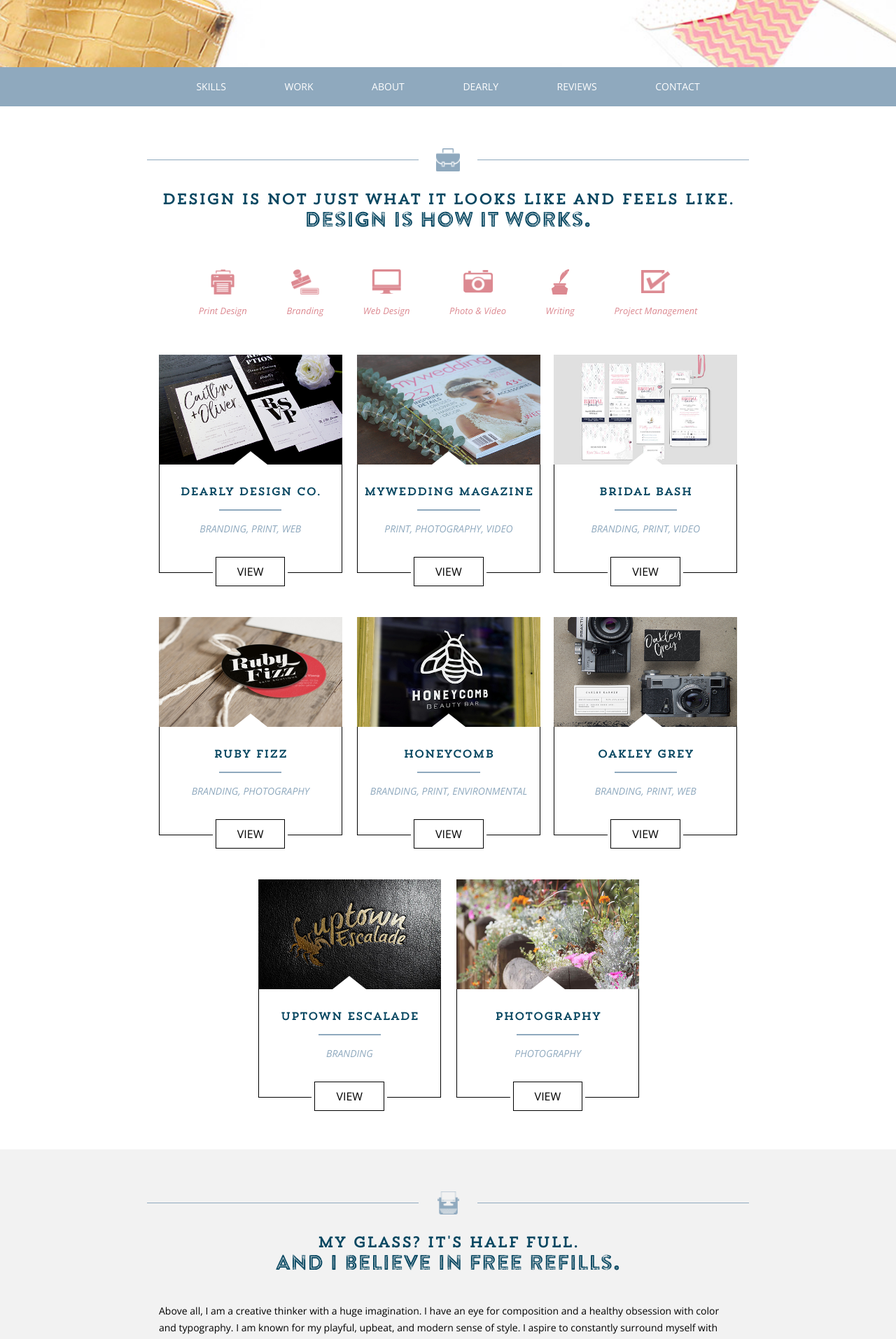
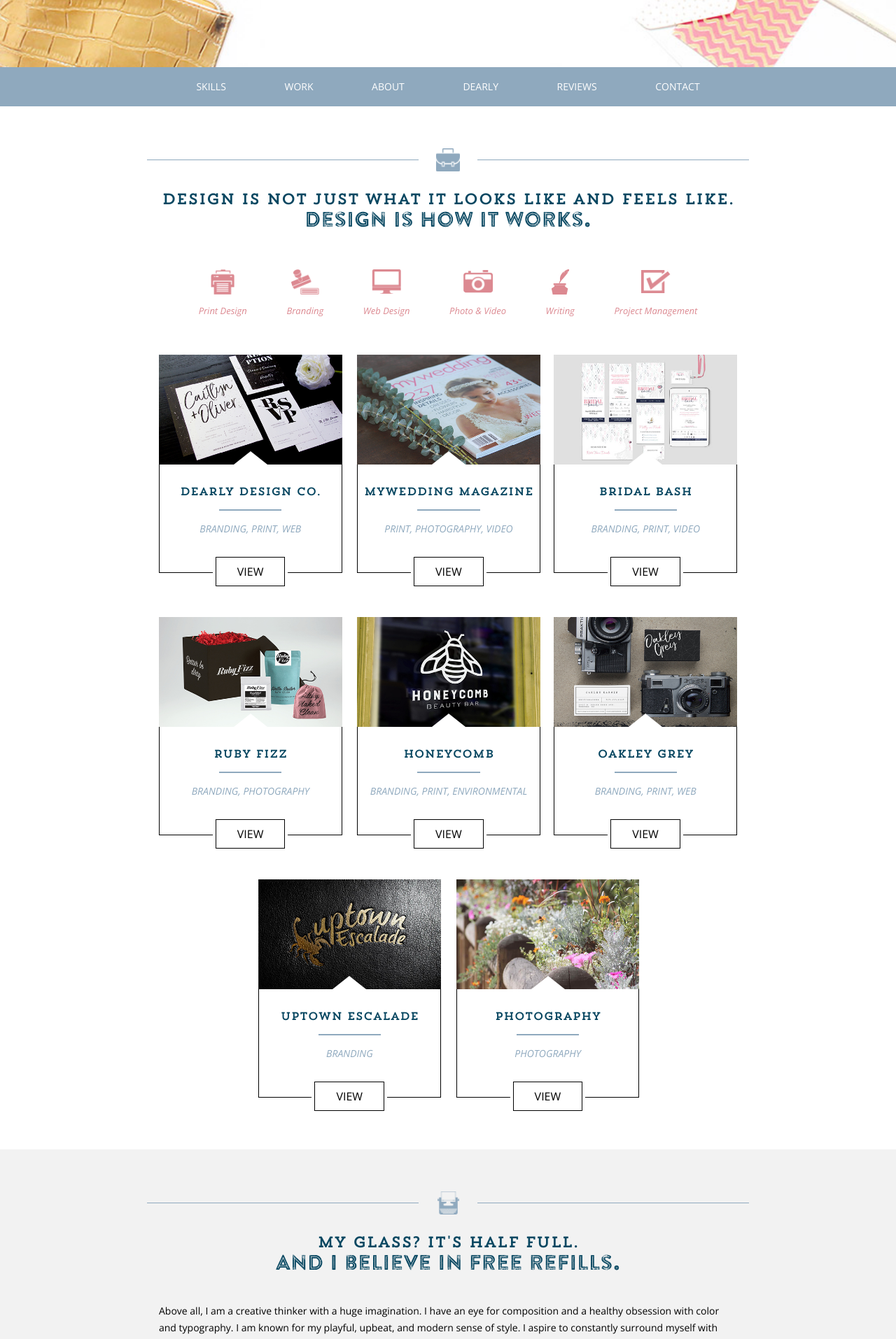
Before and after one commit to jenniferfalcon/jenniferfalcon.github.io, a Jekyll site: the page built from app/index.html, in a window 1280 px wide. Shown: the part 749-2663 px from the top of the page at 70% size. Built offline with Jekyll 4.4.1, drawn with Linux system fonts in a browser that asks for light colours; nearby versions of some CDN libraries.

Commit message:
Updated ruby fizz

```diff
--- a/app/_projects/ruby-fizz.html
+++ b/app/_projects/ruby-fizz.html
@@ -33,6 +33,11 @@
           <img src="/images/gallery-thumbnail/ruby-fizz/RubyFizz_forportfolio4.jpg">
         </figure>
       </li>
+      <li>
+        <figure>
+          <img src="/images/gallery-thumbnail/ruby-fizz/RubyFizz_forportfolio5.jpg">
+        </figure>
+      </li>
     </ul>
   </div>
 
--- a/dist/ruby-fizz/index.html
+++ b/dist/ruby-fizz/index.html
@@ -23,6 +23,11 @@
           <img src="/images/gallery-thumbnail/ruby-fizz/RubyFizz_forportfolio4.jpg">
         </figure>
       </li>
+      <li>
+        <figure>
+          <img src="/images/gallery-thumbnail/ruby-fizz/RubyFizz_forportfolio5.jpg">
+        </figure>
+      </li>
     </ul>
   </div>
 
```
Also changed, not shown: app/images/card-thumbnail/Ruby-Fizz.jpg, app/images/gallery-thumbnail/ruby-fizz/RubyFizz_forportfolio.jpg, app/images/gallery-thumbnail/ruby-fizz/RubyFizz_forportfolio2.jpg, app/images/gallery-thumbnail/ruby-fizz/RubyFizz_forportfolio3.jpg, app/images/gallery-thumbnail/ruby-fizz/RubyFizz_forportfolio4.jpg, app/images/gallery-thumbnail/ruby-fizz/RubyFizz_forportfolio5.jpg (added), dist/images/card-thumbnail/Ruby-Fizz.jpg, dist/images/gallery-thumbnail/ruby-fizz/RubyFizz_forportfolio.jpg, dist/images/gallery-thumbnail/ruby-fizz/RubyFizz_forportfolio2.jpg, dist/images/gallery-thumbnail/ruby-fizz/RubyFizz_forportfolio3.jpg, dist/images/gallery-thumbnail/ruby-fizz/RubyFizz_forportfolio4.jpg, dist/images/gallery-thumbnail/ruby-fizz/RubyFizz_forportfolio5.jpg (added).
